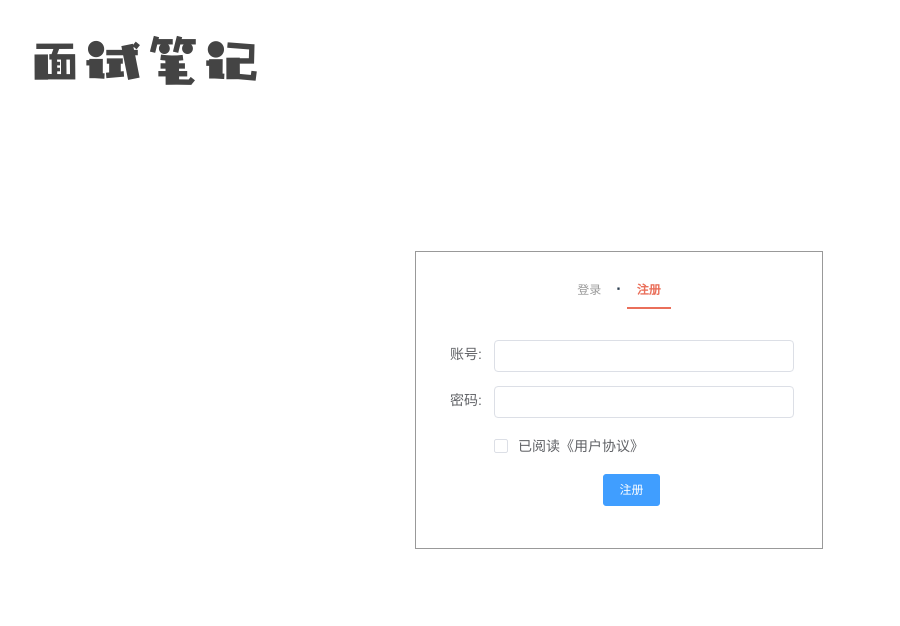
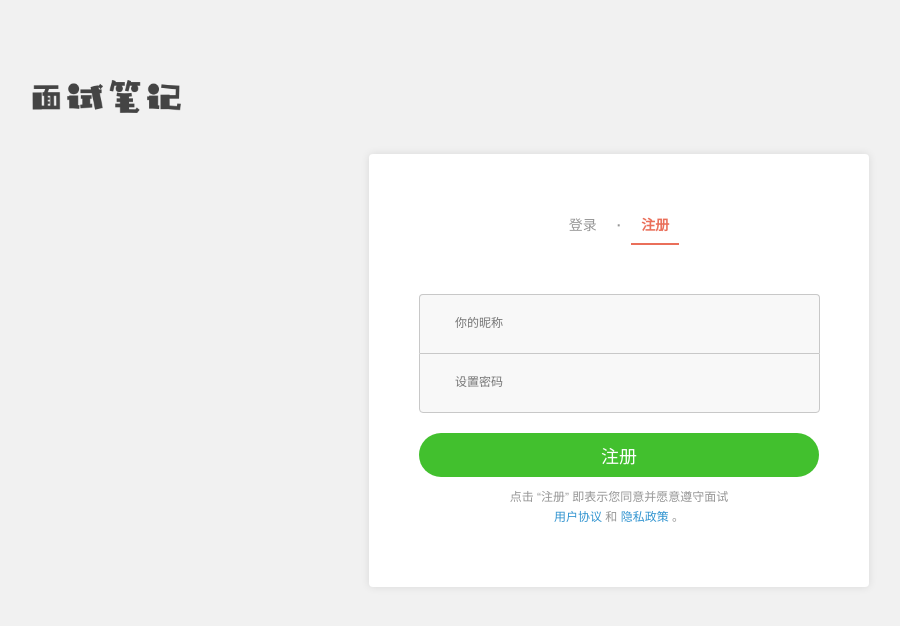
Before and after one commit to song872229436/interview_note_pc, a Vue app: page /#/signUp in a window 1280 px wide. Shown: the top 626 px of the page, without its empty margins (21-921 px from the left). Built offline with nearby package versions, Linux system fonts and the light colour scheme.

Commit message:
Revert "个人中心按钮，登录注册静态页面"
This reverts commit d974037f01af0b0827a621f15bfebdf689117600.

```diff
--- a/src/App.vue
+++ b/src/App.vue
@@ -9,10 +9,11 @@
   </div>
 </template>
 <script>
-	import HeaderDefault from '@/components/default/HeaderDefault.vue';
+  import HeaderDefault from '@/components/default/HeaderDefault.vue'
+
   export default {
     name: 'interview_note_pc',
-		components:{
+    components: {
       HeaderDefault
     },
     data: () => {
@@ -20,7 +21,8 @@
         process: process.env.NODE_ENV,
         test: 'te'
       }
-		}
+    },
+    created() {}
   }
 </script>
 <style lang="scss">
@@ -35,7 +37,7 @@
     padding: 0;
     // background: $bg;
 	min-height: 100%;
-    height: 100%;
+    height: auto;
     width: 100%;
     position: absolute;
   }
--- a/src/bus.js
+++ /dev/null
@@ -1,3 +0,0 @@
-import Vue from 'vue'
-
-export default new Vue()
--- a/src/store/getters.js
+++ /dev/null
@@ -1,6 +0,0 @@
-const currentUser = state => state.currentUser
-const isLogin = state => state.isLogin
-export default{
-	currentUser,
-	isLogin
-}
--- a/src/views/signIn/index.vue
+++ b/src/views/signIn/index.vue
@@ -8,31 +8,90 @@
     <div class="main">
       <h4 class="title">
         <div class="normal-title">
+          <!-- <a class="active"
+          href="/sign_in">登录</a>-->
           <router-link :to="{name:'signIn'}" class="active">登录</router-link>
           <b>·</b>
-				<router-link :to="{name:'signUp'}">注册</router-link>
+          <router-link :to="{name:'signUp'}" id="js-sign-up-btn">注册</router-link>
         </div>
       </h4>
-		<div class="sign-in-container">
-			<el-form
-				label-position="right"
-				label-width="50px"
-				ref="form"
-				:model="loginForm"
-				size="mini">
-				<el-form-item label="账号:">
-					<el-input v-model="userName" size="small"></el-input>
-				</el-form-item>
-				<el-form-item label="密码:">
-					<el-input v-model="userPassword" size="small"></el-input>
-				</el-form-item>
-				<el-form-item>
-					<router-link :to="{name:'forgePsw'}" class="forget">忘记密码?</router-link>
-				</el-form-item>
-				<el-form-item>
-					<el-button type="primary" @click="submitForm" size="small" class="signBtn">登录</el-button>
-				</el-form-item>
-			</el-form>
+      <div class="js-sign-in-container">
+        <form accept-charset="UTF-8" action="/sessions" id="new_session" method="post">
+          <input name="utf8" type="hidden" value="✓" />
+          <input
+            name="authenticity_token"
+            type="hidden"
+            value="naFpWjXZ880lbagYlAEhoBbwsMwt9KZ6tFWxJUcdjb6hjcNN/SJ6lNVhRGQIDTu4YJUzuHvyHwItuWosZgOWlA=="
+          />
+
+          <!-- 正常登录登录名输入框 -->
+          <div class="input-prepend restyle js-normal">
+            <input
+              id="session_email_or_mobile_number"
+              name="session[email_or_mobile_number]"
+              placeholder="请输入账号"
+              type="text"
+            />
+            <i class="iconfont ic-user"></i>
+          </div>
+
+          <!-- 海外登录登录名输入框 -->
+
+          <div class="input-prepend">
+            <input
+              id="session_password"
+              name="session[password]"
+              placeholder="请输入账号"
+              type="password"
+            />
+            <i class="iconfont ic-password"></i>
+          </div>
+          <input id="session_oversea" name="session[oversea]" type="hidden" value="false" />
+          <div>
+            <input
+              autocomplete="off"
+              id="sign-in-form-captcha-challenge"
+              name="captcha[validation][challenge]"
+              type="hidden"
+            />
+            <input
+              autocomplete="off"
+              id="sign-in-form-captcha-gt"
+              name="captcha[validation][gt]"
+              type="hidden"
+            />
+            <input
+              autocomplete="off"
+              id="sign-in-form-captcha-validate"
+              name="captcha[validation][validate]"
+              type="hidden"
+            />
+            <input
+              autocomplete="off"
+              id="sign-in-form-captcha-seccode"
+              name="captcha[validation][seccode]"
+              type="hidden"
+            />
+          </div>
+          <div class="remember-btn">
+            <input
+              checked="checked"
+              id="session_remember_me"
+              name="session[remember_me]"
+              type="checkbox"
+              value="true"
+            />
+            <span>记住我</span>
+          </div>
+          <div class="forget-btn">
+            <router-link :to="{name:'forgePsw'}" class="active">忘记密码?</router-link>
+            <!-- <a class data-toggle="dropdown" href>忘记密码?</a> -->
+          </div>
+          <button class="sign-in-button" id="sign-in-form-submit-btn" type="button">
+            <span id="sign-in-loading"></span>
+            登录
+          </button>
+        </form>
       </div>
     </div>
   </div>
@@ -44,101 +103,15 @@
     components: {},
     data: () => {
       return {
-        userName:'',
-		userPassword:'',
-		loginForm:{}
+        process: process.env.NODE_ENV
       }
     },
     created() {
       console.log('看到我你就输了')
-    },
-	methods:{
-		submitForm(){
-			this.$http.post("/signIn",{
-				"username":this.loginForm.userName,
-				"password":this.loginForm.userPassword
-			}).then((response)=>{
-				console.log(response)
-				if(response.status==200){
-					this.$message.success({
-						message:"登录成功",
-						showClose:true
-					})
-					//将用户名和token放入sessionStorage
-					sessionStorage.setItem("userName",response.data.data.username)
-					sessionStorage.setItem("userToken",response.data.data.token)
-					//将用户名放入vuex
-					this.$store.dispatch("setUser",response.data.data.username)
-					this.$store.dispatch("setToken",response.data.data.token)
-					//打印login状态
-					console.log(this.$store.state.isLogin)
-					// this.$router.push({path:'/'})
-				}else{
-					this.$message.success({
-						message:"登录失败",
-						showClose:true
-					})
-				}
-			}).catch((error)=>{
-				console.log(error)
-			})
-		}
     }
   }
 </script>
 
 <style lang="scss" scoped>
-  // @import 'index.scss';
-.sign{
-	width: 100%;
-	height: 100%;
-	position: relative;
-	.logo{
-		margin-left: 50px;
-	}
-	.main{
-		position: absolute;
-		left: 50%;
-		top: 50%;
-		transform: translate(-50%, -50%);
-		min-width: 350px;
-		height: auto;
-		padding: 28px;
-		border: 1px solid #999999;
-		.title{
-			margin-bottom: 28px;
-			.normal-title{
-				a{
-					font-size: 12px;
-					color: #999999;
-					padding: 10px;
-					margin: 5px;
-					font-weight: 400;
-				}
-				a:hover{
-					border-bottom: 2px solid #ea6f5a;
-				}
-				.active{
-					font-weight: 700;
-					color: #ea6f5a;
-					border-bottom: 2px solid #ea6f5a;
-				}
-			}
-		}
-		.sign-in-container{
-			padding-top: 14px;
-			max-width: 350px;
-			.el-form-item{
-				margin-bottom: 14px;
-			}
-			.forget{
-				float: right;
-				color: #6190E8;
-			}
-			.signBtn{
-				margin-left: -25px;
-			}
-		}
-	}
-}
+  @import 'index.scss';
 </style>
--- a/src/views/signUp/index.vue
+++ b/src/views/signUp/index.vue
@@ -10,29 +10,99 @@
         <div class="normal-title">
           <router-link :to="{name:'signIn'}">登录</router-link>
           <b>·</b>
-				<router-link :to="{name:'signUp'}" class="active">注册</router-link>
+          <router-link :to="{name:'signUp'}" class="active" id="js-sign-up-btn">注册</router-link>
         </div>
       </h4>
-		<div class="sign-in-container">
-			<el-form
-				label-position="right"
-				label-width="50px"
-				ref="form"
-				:model="registerForm"
-				size="mini">
-				<el-form-item label="账号:">
-					<el-input v-model="userName" size="small"></el-input>
-				</el-form-item>
-				<el-form-item label="密码:">
-					<el-input v-model="userPassword" size="small"></el-input>
-				</el-form-item>
-				<el-form-item>
-					<el-checkbox v-model="checked" class="checkbox">已阅读《用户协议》</el-checkbox>
-				</el-form-item>
-				<el-form-item>
-					<el-button type="primary" @click="submitForm" size="small" class="signBtn">注册</el-button>
-				</el-form-item>
-			</el-form>
+
+      <div class="js-sign-up-container">
+        <form
+          accept-charset="UTF-8"
+          action="/users/register"
+          class="new_user"
+          id="new_user"
+          method="post"
+        >
+          <input name="utf8" type="hidden" value="✓" />
+          <input
+            name="authenticity_token"
+            type="hidden"
+            value="MKJ4VDV2DnIi4CtGTRQJLTGebrZ33l5sbxoQeZHzqhQMjtJD/Y2HK9LsxzrRGBM1R/vtwiHY5xT29stwsO2xPg=="
+          />
+          <div class="input-prepend restyle">
+            <input id="user_nickname" name="user[nickname]" placeholder="你的昵称" type="text" value />
+            <i class="iconfont ic-user"></i>
+          </div>
+          <!-- <div class="input-prepend restyle no-radius js-normal">
+            <input type="hidden"
+                   value="CN"
+                   name="user[mobile_number_country_code]"
+                   id="user_mobile_number_country_code">
+            <input placeholder="手机号"
+                   type="tel"
+                   name="user[mobile_number]"
+                   id="user_mobile_number">
+            <i class="iconfont ic-phonenumber"></i>
+          </div>
+          <input type="hidden"
+                 name="oversea"
+                 id="oversea"
+                 value="false">
+          <input type="hidden"
+                 name="force_user_nonexist"
+                 id="force_user_nonexist"
+                 value="true">
+          <div class="input-prepend restyle no-radius security-up-code js-security-number hide">
+            <input type="text"
+                   name="sms_code"
+                   id="sms_code"
+                   placeholder="手机验证码">
+            <i class="iconfont ic-verify"></i>
+            <a tabindex="-1"
+               class="btn-up-resend js-send-code-button disable"
+               href="javascript:void(0);"
+               id="send_code">发送验证码</a>
+            <div>
+              <div class="captcha"><input name="captcha[validation][challenge]"
+                       autocomplete="off"
+                       type="hidden"
+                       value="a5199038be420f785c05b045566cd687"> <input name="captcha[validation][gt]"
+                       autocomplete="off"
+                       type="hidden"
+                       value="ec47641997d5292180681a247db3c92e"> <input name="captcha[validation][validate]"
+                       autocomplete="off"
+                       type="hidden"
+                       value=""> <input name="captcha[validation][seccode]"
+                       autocomplete="off"
+                       type="hidden"
+                       value=""> <input name="captcha[id]"
+                       autocomplete="off"
+                       type="hidden"
+                       value="">
+                <div id="geetest-area"
+                     class="geetest"></div>
+              </div>
+            </div>
+          </div>-->
+          <input id="security_number" name="security_number" type="hidden" />
+          <div class="input-prepend">
+            <input id="user_password" name="user[password]" placeholder="设置密码" type="password" />
+            <i class="iconfont ic-password"></i>
+          </div>
+          <input
+            class="sign-up-button"
+            data-disable-with="注册"
+            id="sign_up_btn"
+            name="commit"
+            type="submit"
+            value="注册"
+          />
+          <p class="sign-up-msg">
+            点击 “注册” 即表示您同意并愿意遵守面试
+            <br />
+            <a href="http://www.jianshu.com/p/c44d171298ce" target="_blank">用户协议</a> 和
+            <a href="http://www.jianshu.com/p/2ov8x3" target="_blank">隐私政策</a> 。
+          </p>
+        </form>
       </div>
     </div>
   </div>
@@ -44,74 +114,15 @@
     components: {},
     data: () => {
       return {
-        registerForm:{},
-		userName:'',
-		userPassword:'',
-		checked:''
+        process: process.env.NODE_ENV
       }
     },
     created() {
       console.log('看到我你就输了')
-    },
-	methods:{
-		submitForm(){
-			console.log('注册成功')
-		}
     }
   }
 </script>
 
 <style lang="scss" scoped>
-  // @import 'index.scss';
-.sign{
-	width: 100%;
-	height: 100%;
-	position: relative;
-	.logo{
-		margin-left: 50px;
-	}
-	.main{
-		position: absolute;
-		left: 50%;
-		top: 50%;
-		transform: translate(-50%, -50%);
-		min-width: 350px;
-		height: auto;
-		padding: 28px;
-		border: 1px solid #999999;
-		.title{
-			margin-bottom: 28px;
-			.normal-title{
-				a{
-					font-size: 12px;
-					color: #999999;
-					padding: 10px;
-					margin: 5px;
-					font-weight: 400;
-				}
-				a:hover{
-					border-bottom: 2px solid #ea6f5a;
-				}
-				.active{
-					font-weight: 700;
-					color: #ea6f5a;
-					border-bottom: 2px solid #ea6f5a;
-				}
-			}
-		}
-		.sign-in-container{
-			padding-top: 14px;
-			max-width: 350px;
-			.el-form-item{
-				margin-bottom: 14px;
-			}
-			.checkbox{
-				float: left;
-			}
-			.signBtn{
-				margin-left: -25px;
-			}
-		}
-	}
-}
+  @import 'index.scss';
 </style>
```
Also changed, not shown: src/components/default/HeaderDefault.vue (+5 -22 lines), src/main.ts (+2 -7 lines), src/store/actions.js (deleted, +0 -10 lines), src/store/index.ts (+7 -22 lines), src/store/mutations.js (deleted, +0 -16 lines). Lines whose indentation alone changed are shown as unchanged.
